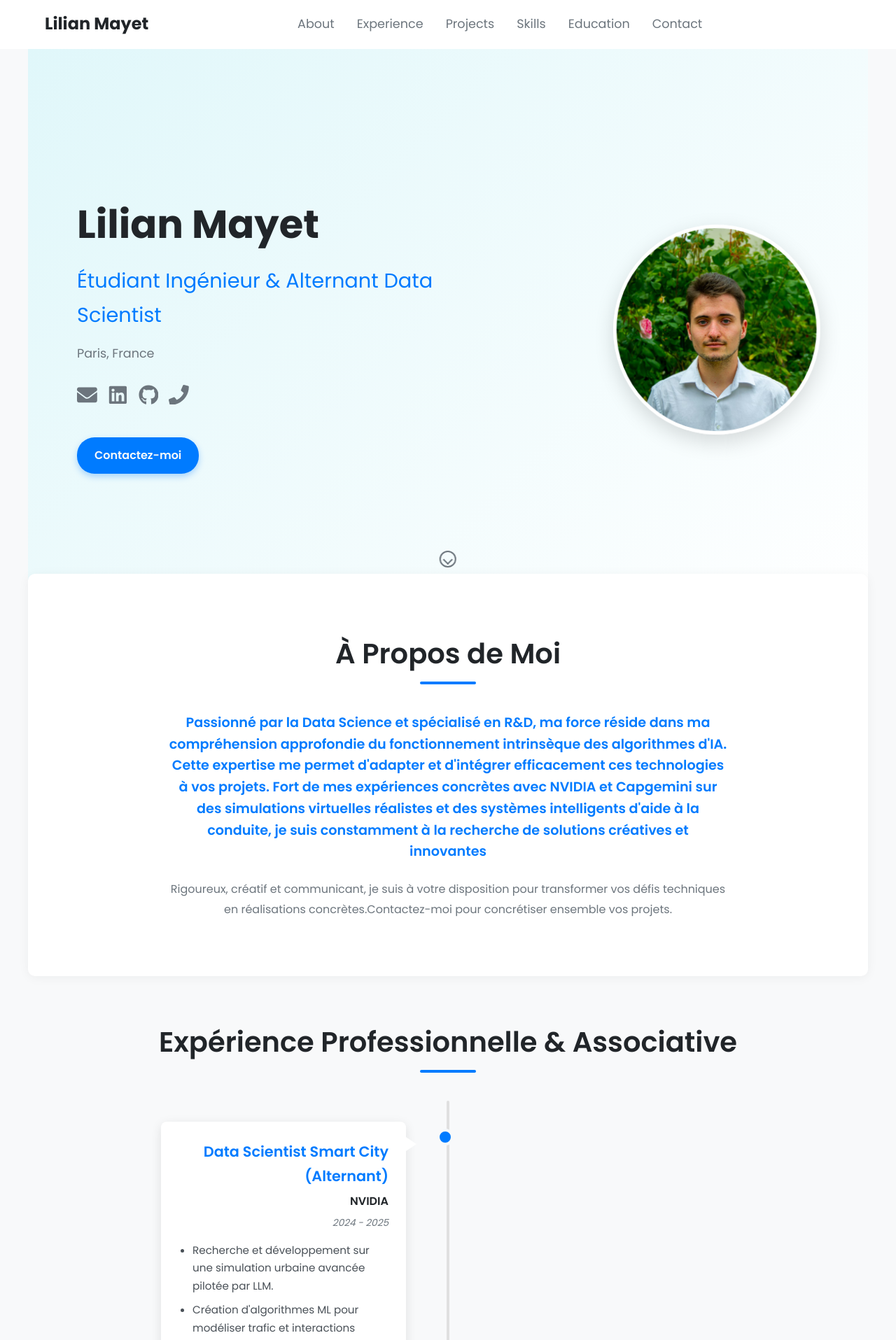
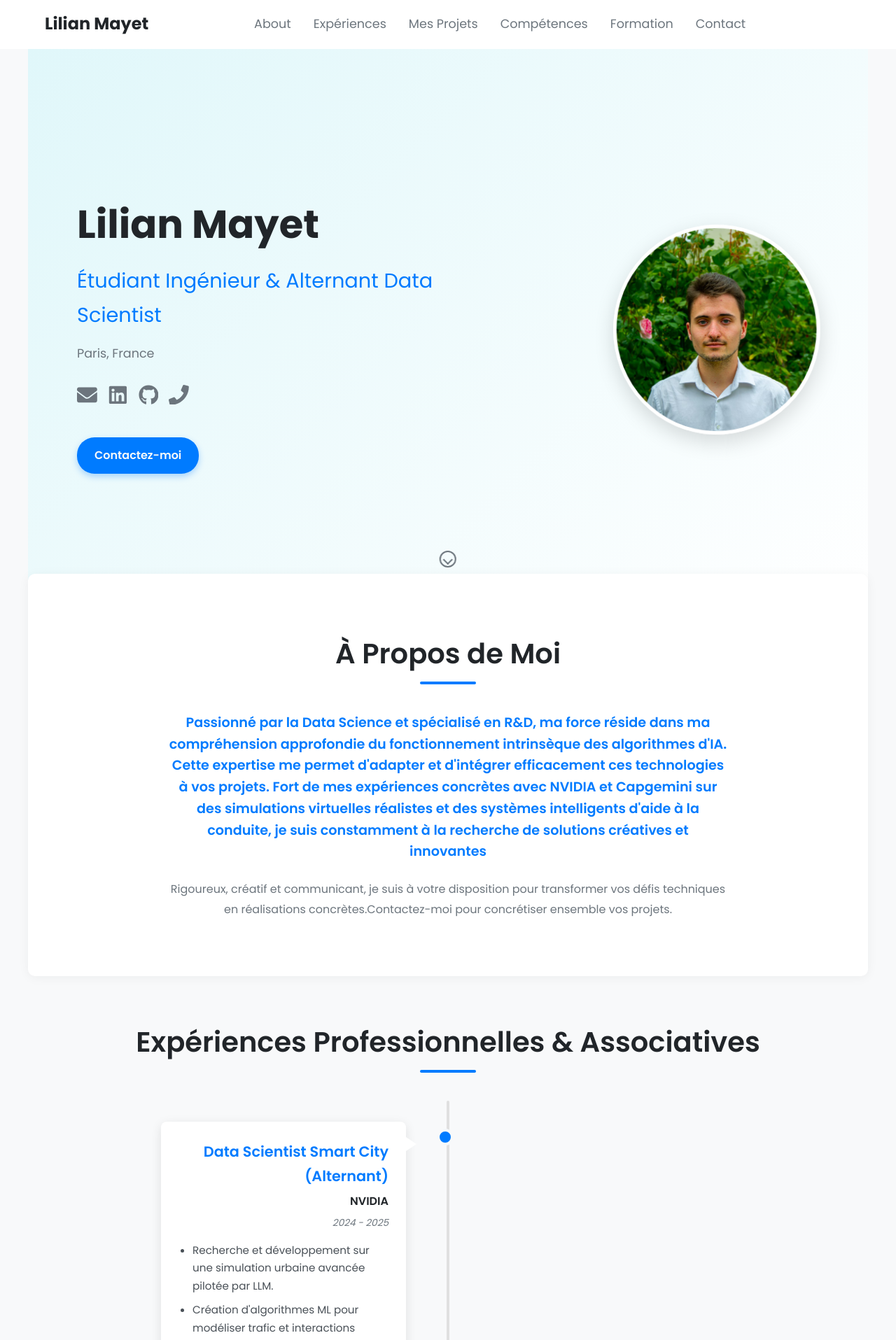
Before and after one commit to Lilian-Mayet/CV_in_React_Template, a React (Create React App) app: page / in a window 1280 px wide. Shown: the top 1915 px of the page at 70% size. Built offline with nearby package versions, Linux system fonts and the light colour scheme.

Commit message:
navbar en français

```diff
--- a/src/components/Experience.js
+++ b/src/components/Experience.js
@@ -6,7 +6,7 @@ import './Experience.css';
 const Experience = () => {
   return (
     <section id="experience" className="experience-section">
-      <h2>Expérience Professionnelle & Associative</h2>
+      <h2>Expériences Professionnelles & Associatives</h2>
       <div className="experience-timeline">
         {experiences.map((exp) => (
           <div key={exp.id} className="timeline-item">
--- a/src/components/Navbar.js
+++ b/src/components/Navbar.js
@@ -29,11 +29,11 @@ const Navbar = () => {
            {/* Add smooth prop for smooth scrolling */}
            {/* Add the leading '/' before the hash */}
           <li className="navbar-item"><HashLink smooth to="/#about" className="navbar-link">{('About')}</HashLink></li>
-          <li className="navbar-item"><HashLink smooth to="/#experience" className="navbar-link">{('Experience')}</HashLink></li>
-          <li className="navbar-item"><HashLink smooth to="/#projects" className="navbar-link">{('Projects')}</HashLink></li>
-          <li className="navbar-item"><HashLink smooth to="/#skills" className="navbar-link">{('Skills')}</HashLink></li>
+          <li className="navbar-item"><HashLink smooth to="/#experience" className="navbar-link">{('Expériences')}</HashLink></li>
+          <li className="navbar-item"><HashLink smooth to="/#projects" className="navbar-link">{('Mes Projets')}</HashLink></li>
+          <li className="navbar-item"><HashLink smooth to="/#skills" className="navbar-link">{('Compétences')}</HashLink></li>
 
-          <li className="navbar-item"><HashLink smooth to="/#education" className="navbar-link">{('Education')}</HashLink></li>
+          <li className="navbar-item"><HashLink smooth to="/#education" className="navbar-link">{('Formation')}</HashLink></li>
           <li className="navbar-item"><HashLink smooth to="/#contact" className="navbar-link">{('Contact')}</HashLink></li>
         </ul>
         <div className="language-switcher">
```
